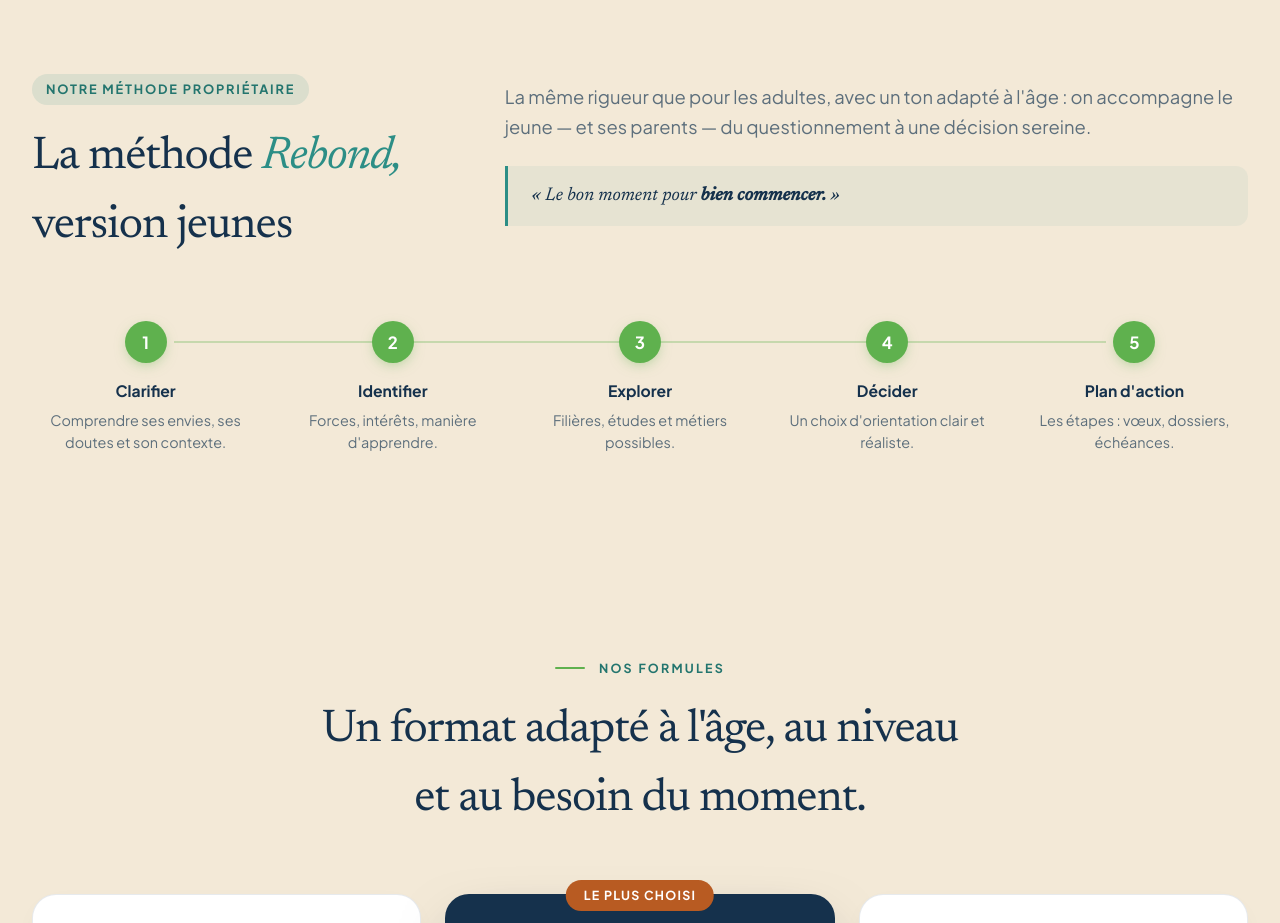
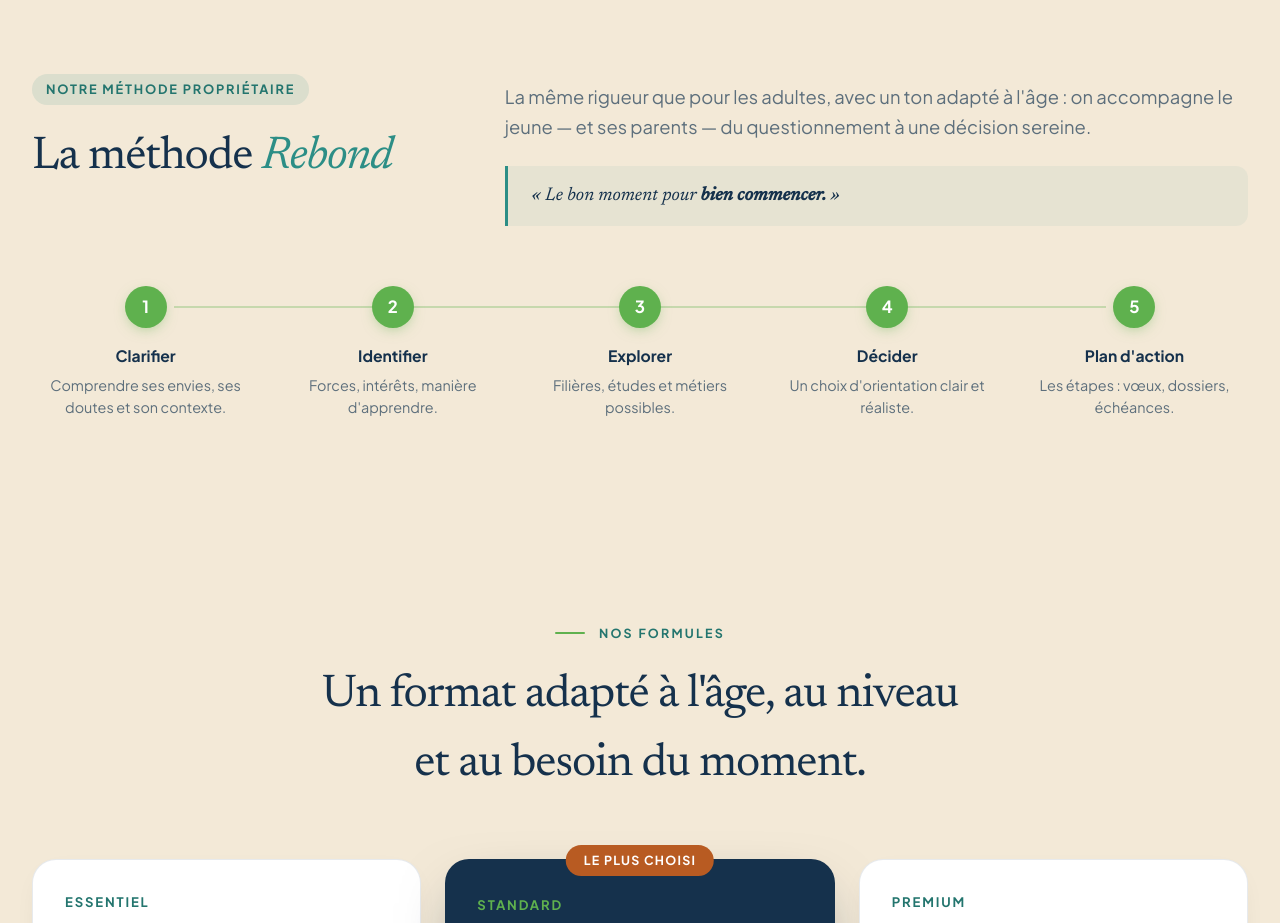
Before and after one commit to dorian68/rebond_pro, a Next.js app: page /bilan-orientation in a window 1280 px wide. Shown: the part 2300-3223 px from the top of the page. Built offline with nearby package versions, Linux system fonts and the light colour scheme; no server answers.

Commit message:
fix(site): use exact Rebond method heading

```diff
--- a/scripts/smoke-business-lot5.mjs
+++ b/scripts/smoke-business-lot5.mjs
@@ -21,6 +21,7 @@ const checks = [
 const forbiddenChecks = [
   ["bilan competencies method naming", "src/app/(site)/bilan-de-competences/page.tsx", "Rebond Clarté"],
   ["orientation method naming", "src/app/(site)/bilan-orientation/page.tsx", "Rebond Clarté"],
+  ["orientation method suffix", "src/app/(site)/bilan-orientation/page.tsx", "version jeunes"],
 ];
 
 let failed = 0;
--- a/src/app/(site)/bilan-orientation/page.tsx
+++ b/src/app/(site)/bilan-orientation/page.tsx
@@ -206,8 +206,7 @@ export default function BilanOrientationPage() {
                 Notre méthode propriétaire
               </span>
               <h2 style={{ fontFamily: "'Newsreader', Georgia, serif", fontSize: "clamp(2rem,3.6vw,2.9rem)", fontWeight: 400, color: "#15314C", letterSpacing: "-.025em", margin: 0 }}>
-                La méthode <em style={{ fontStyle: "italic", color: "#2C8E86" }}>Rebond,</em>{" "}
-                version jeunes
+                La méthode <em style={{ fontStyle: "italic", color: "#2C8E86" }}>Rebond</em>
               </h2>
             </motion.div>
             <div>
```
